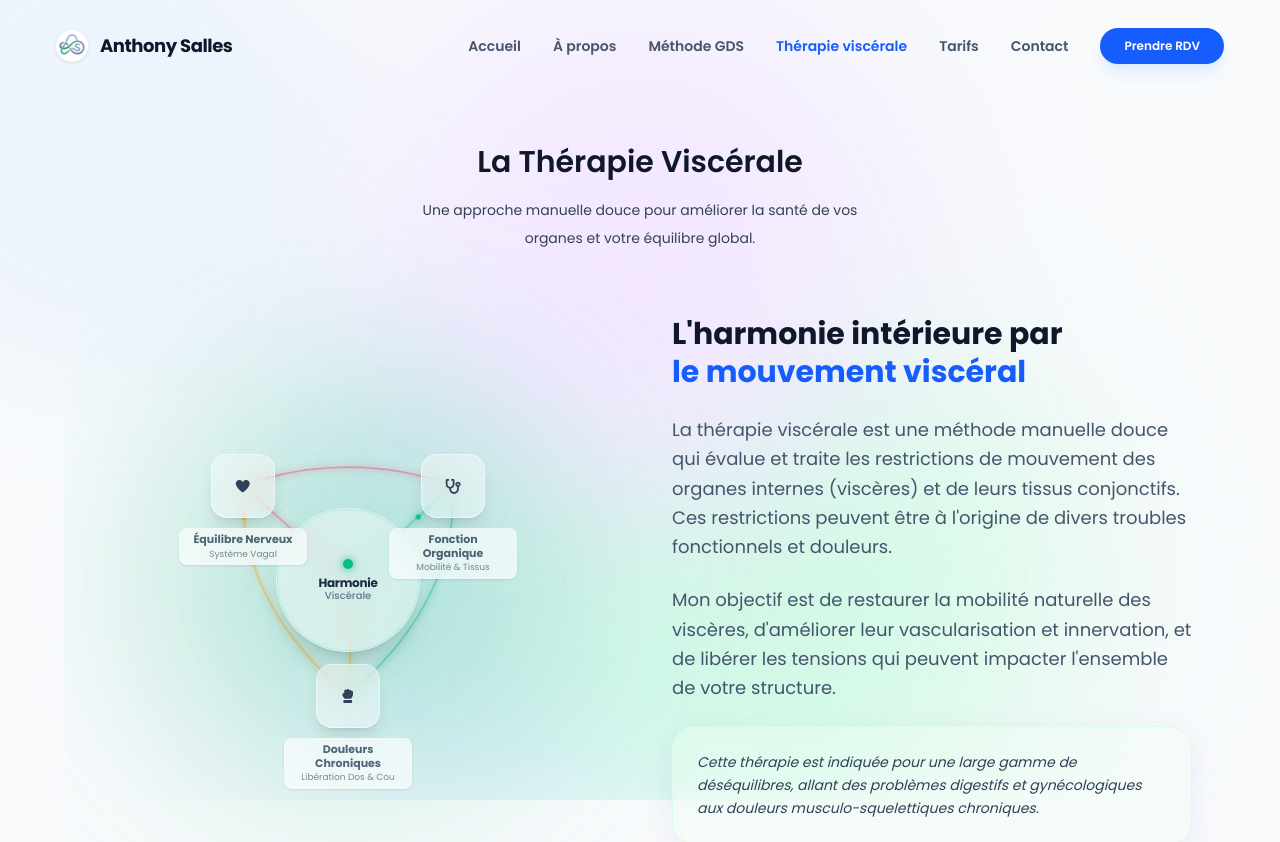
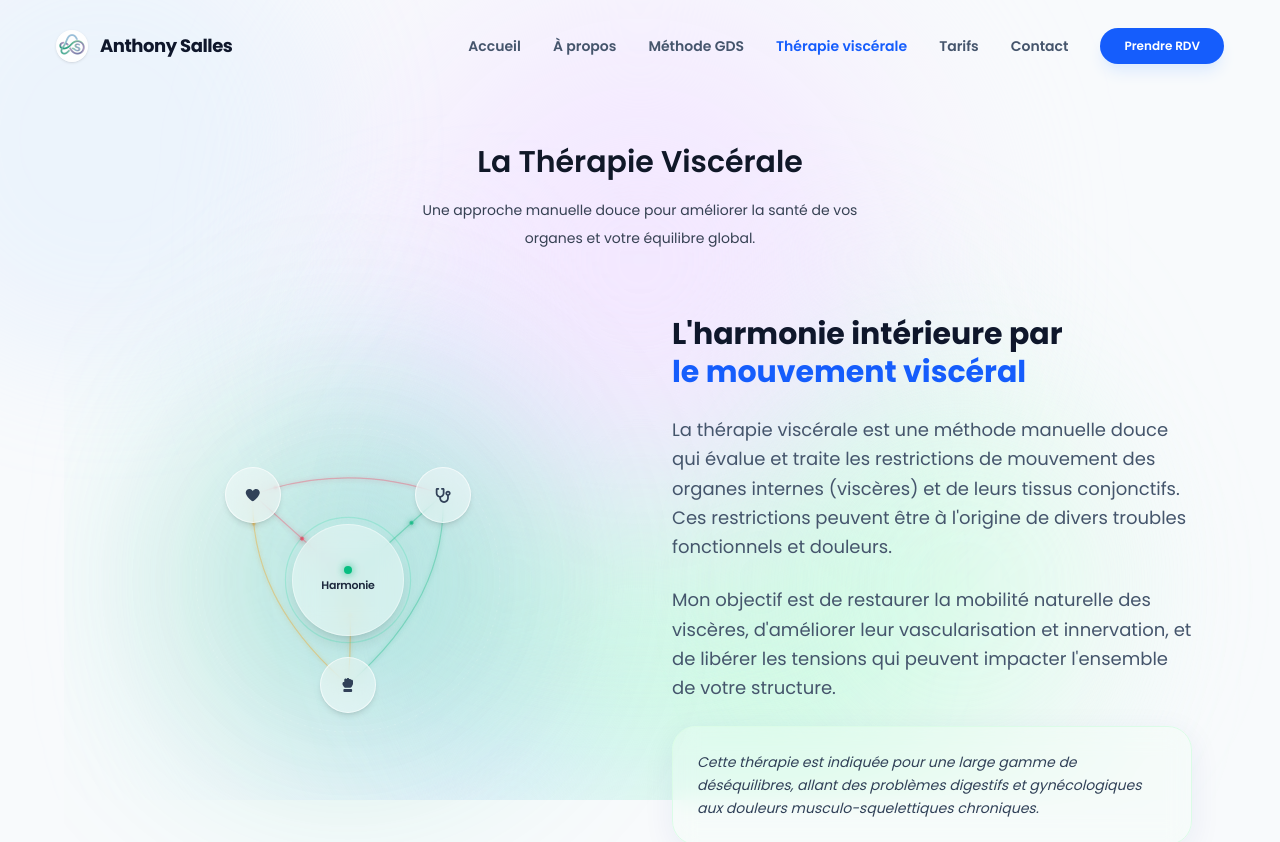
Before and after one commit to LTiollier/anthony-salles, a Next.js app: page /therapie-viscerale in a window 1280 px wide. Shown: the top 842 px of the page. Built offline with nearby package versions, Linux system fonts and the light colour scheme.

Commit message:
💄 simplification de l'animation triade viscerale

```diff
--- a/components/visceral-triad-animation.jsx
+++ b/components/visceral-triad-animation.jsx
@@ -8,9 +8,9 @@ import { faHandRock } from "@fortawesome/free-solid-svg-icons/faHandRock";
 import { faHeart } from "@fortawesome/free-solid-svg-icons/faHeart";
 
 /**
- * VisceralTriadAnimation Component (Option 2)
- * High-performance interactive SVG & Framer Motion visualization representing the
- * 3 pillars of Visceral Therapy connected via fascial energy network.
+ * VisceralTriadAnimation Component
+ * Minimalist, elegant & high-performance visualization.
+ * Uses floating circular pearls and fluid energy paths without text clutter or square cards.
  */
 export default function VisceralTriadAnimation() {
   const shouldReduceMotion = useReducedMotion();
@@ -19,48 +19,38 @@ export default function VisceralTriadAnimation() {
   const nodes = [
     {
       id: "organic",
-      title: "Fonction Organique",
-      subtitle: "Mobilité & Tissus",
+      label: "Fonction Organique",
       icon: faStethoscope,
       cx: 300,
       cy: 110,
-      color: "emerald",
-      bgClass: "bg-emerald-500",
-      textClass: "text-emerald-600",
-      borderClass: "border-emerald-300",
+      color: "#10b981", // Emerald
+      iconColorClass: "text-emerald-500",
       glowColor: "rgba(16, 185, 129, 0.4)",
     },
     {
       id: "structure",
-      title: "Douleurs Chroniques",
-      subtitle: "Libération Dos & Cou",
+      label: "Douleurs Chroniques",
       icon: faHandRock,
       cx: 200,
       cy: 310,
-      color: "amber",
-      bgClass: "bg-amber-500",
-      textClass: "text-amber-600",
-      borderClass: "border-amber-300",
+      color: "#f59e0b", // Amber
+      iconColorClass: "text-amber-500",
       glowColor: "rgba(245, 158, 11, 0.4)",
     },
     {
       id: "nervous",
-      title: "Équilibre Nerveux",
-      subtitle: "Système Vagal",
+      label: "Équilibre Nerveux",
       icon: faHeart,
       cx: 100,
       cy: 110,
-      color: "rose",
-      bgClass: "bg-rose-500",
-      textClass: "text-rose-600",
-      borderClass: "border-rose-300",
+      color: "#f43f5e", // Rose
+      iconColorClass: "text-rose-500",
       glowColor: "rgba(244, 63, 94, 0.4)",
     },
   ];
 
   // SVG Paths linking Center (200,200) to Nodes and Node-to-Node perimeters
   const connections = [
-    // Center to Nodes
     {
       id: "c-organic",
       from: "center",
@@ -88,7 +78,6 @@ export default function VisceralTriadAnimation() {
       duration: 3.8,
       delay: 0.2,
     },
-    // Perimeter links
     {
       id: "p-org-str",
       from: "organic",
@@ -119,31 +108,31 @@ export default function VisceralTriadAnimation() {
   ];
 
   const getPathOpacity = (conn) => {
-    if (!activeNode) return 0.4;
-    if (conn.from === activeNode || conn.to === activeNode) return 0.9;
-    return 0.15;
+    if (!activeNode) return 0.35;
+    if (conn.from === activeNode || conn.to === activeNode) return 0.85;
+    return 0.1;
   };
 
   const getPathWidth = (conn) => {
-    if (!activeNode) return 1.5;
-    if (conn.from === activeNode || conn.to === activeNode) return 2.5;
+    if (!activeNode) return 1.2;
+    if (conn.from === activeNode || conn.to === activeNode) return 2.2;
     return 1;
   };
 
   return (
-    <div className="relative size-80 md:size-[420px] flex items-center justify-center select-none">
-      {/* Dynamic Background Glow Layer (GPU accelerated, fixed position blur) */}
+    <div className="relative size-80 md:size-[380px] flex items-center justify-center select-none">
+      {/* Soft Background Glow Layer */}
       <div
-        className="absolute inset-4 rounded-full blur-[90px] opacity-25 transition-all duration-700 pointer-events-none"
+        className="absolute inset-6 rounded-full blur-[80px] opacity-20 transition-all duration-700 pointer-events-none"
         style={{
           background:
             activeNode === "organic"
-              ? "radial-gradient(circle, rgba(16,185,129,0.5) 0%, rgba(255,255,255,0) 70%)"
+              ? "radial-gradient(circle, rgba(16,185,129,0.6) 0%, transparent 70%)"
               : activeNode === "structure"
-                ? "radial-gradient(circle, rgba(245,158,11,0.5) 0%, rgba(255,255,255,0) 70%)"
+                ? "radial-gradient(circle, rgba(245,158,11,0.6) 0%, transparent 70%)"
                 : activeNode === "nervous"
-                  ? "radial-gradient(circle, rgba(244,63,94,0.5) 0%, rgba(255,255,255,0) 70%)"
-                  : "radial-gradient(circle, rgba(16,185,129,0.3) 0%, rgba(245,158,11,0.2) 40%, rgba(244,63,94,0.2) 80%)",
+                  ? "radial-gradient(circle, rgba(244,63,94,0.6) 0%, transparent 70%)"
+                  : "radial-gradient(circle, rgba(16,185,129,0.3) 0%, rgba(245,158,11,0.2) 50%, rgba(244,63,94,0.2) 100%)",
         }}
       />
 
@@ -152,30 +141,29 @@ export default function VisceralTriadAnimation() {
         viewBox="0 0 400 400"
         fill="none"
         xmlns="http://www.w3.org/2000/svg"
-        className="w-full h-full drop-shadow-md z-0 overflow-visible"
+        className="w-full h-full drop-shadow-sm z-0 overflow-visible"
       >
-        {/* Render Fascial Connections */}
         {connections.map((conn) => (
           <g key={conn.id}>
-            {/* Background Glow Path */}
+            {/* Soft Outer Glow Path */}
             <m.path
               d={conn.d}
               stroke={conn.color}
-              strokeWidth={getPathWidth(conn) + 3}
+              strokeWidth={getPathWidth(conn) + 2}
               strokeLinecap="round"
               initial={{ opacity: 0 }}
-              animate={{ opacity: getPathOpacity(conn) * 0.4 }}
+              animate={{ opacity: getPathOpacity(conn) * 0.3 }}
               transition={{ duration: 0.3 }}
               style={{ filter: "blur(3px)" }}
             />
 
-            {/* Main Interactive Path */}
+            {/* Main Fascial Path */}
             <m.path
               d={conn.d}
               stroke={conn.color}
               strokeWidth={getPathWidth(conn)}
               strokeLinecap="round"
-              strokeDasharray="6 4"
+              strokeDasharray="4 4"
               initial={{ pathLength: 0, opacity: 0 }}
               whileInView={{ pathLength: 1, opacity: getPathOpacity(conn) }}
               viewport={{ once: true }}
@@ -186,14 +174,14 @@ export default function VisceralTriadAnimation() {
               }}
             />
 
-            {/* Light Pulse Energy Particles */}
+            {/* Energy Flow Particles */}
             {!shouldReduceMotion && (
               <m.circle
                 r={
                   activeNode &&
                   (conn.from === activeNode || conn.to === activeNode)
-                    ? "3.5"
-                    : "2.5"
+                    ? "3"
+                    : "2"
                 }
                 fill={conn.color}
                 initial={{ opacity: 0, "--offset-dist": "0%" }}
@@ -210,57 +198,54 @@ export default function VisceralTriadAnimation() {
                 style={{
                   offsetPath: `path("${conn.d}")`,
                   offsetDistance: "var(--offset-dist)",
-                  filter: `drop-shadow(0 0 6px ${conn.color})`,
+                  filter: `drop-shadow(0 0 4px ${conn.color})`,
                 }}
               />
             )}
           </g>
         ))}
 
-        {/* Outer Glass Ring Frame */}
+        {/* Delicate Outer Ring */}
         <circle
           cx="200"
           cy="200"
-          r="165"
-          stroke="rgba(255, 255, 255, 0.4)"
+          r="160"
+          stroke="rgba(255, 255, 255, 0.3)"
           strokeWidth="1"
           strokeDasharray="2 6"
-          className="opacity-60"
+          className="opacity-50"
         />
       </svg>
 
-      {/* Central Equilibrium Node (Glassmorphism Core) */}
+      {/* Central Glass Orb (Minimalist Center) */}
       <m.div
-        className="absolute z-10 size-28 md:size-36 rounded-full glass border border-white/40 shadow-xl flex flex-col items-center justify-center p-3 text-center cursor-pointer group"
+        className="absolute z-10 size-24 md:size-28 rounded-full glass border border-white/40 shadow-lg flex flex-col items-center justify-center p-2 text-center cursor-pointer group"
         initial={{ scale: 0.8, opacity: 0 }}
         whileInView={{ scale: 1, opacity: 1 }}
         viewport={{ once: true }}
         transition={{ type: "spring", stiffness: 120, damping: 18 }}
-        whileHover={{ scale: 1.06 }}
+        whileHover={{ scale: 1.08 }}
         onMouseEnter={() => setActiveNode("center")}
         onMouseLeave={() => setActiveNode(null)}
       >
-        {/* Soft Inner Pulsing Ring */}
+        {/* Concentric Breathing Pulse */}
         <m.div
-          className="absolute inset-1 rounded-full border border-emerald-400/30"
+          className="absolute inset-0 rounded-full border border-emerald-400/30 pointer-events-none"
           animate={
             shouldReduceMotion
               ? undefined
-              : { scale: [1, 1.08, 1], opacity: [0.3, 0.7, 0.3] }
+              : { scale: [1, 1.15, 1], opacity: [0.2, 0.6, 0.2] }
           }
-          transition={{ duration: 3.5, repeat: Infinity, ease: "easeInOut" }}
+          transition={{ duration: 4, repeat: Infinity, ease: "easeInOut" }}
         />
 
-        <div className="size-2.5 rounded-full bg-emerald-500 mb-1.5 animate-pulse shadow-[0_0_8px_#10b981]" />
-        <span className="text-xs font-bold text-slate-800 tracking-tight leading-tight">
+        <div className="size-2 rounded-full bg-emerald-500 mb-1 animate-pulse shadow-[0_0_8px_#10b981]" />
+        <span className="text-[11px] font-semibold text-slate-800 tracking-tight">
           Harmonie
-        </span>
-        <span className="text-[10px] text-slate-500 font-medium leading-tight">
-          Viscérale
         </span>
       </m.div>
 
-      {/* 3 Interactive Peripheral Nodes */}
+      {/* 3 Circular Floating Nodes (No Tooltips, Pure Clean Elegance) */}
       {nodes.map((node) => {
         const isHovered = activeNode === node.id;
         const leftPct = (node.cx / 400) * 100;
@@ -274,11 +259,11 @@ export default function VisceralTriadAnimation() {
           >
             <m.button
               type="button"
-              aria-label={node.title}
-              className={`relative size-14 md:size-16 rounded-2xl glass border flex items-center justify-center shadow-lg transition-all duration-300 ${
+              aria-label={node.label}
+              className={`relative size-12 md:size-14 rounded-full glass border flex items-center justify-center shadow-md transition-all duration-300 ${
                 isHovered
-                  ? `${node.borderClass} bg-white scale-110 shadow-2xl ring-4 ring-offset-2 ring-emerald-100`
-                  : "border-white/50 hover:border-slate-300"
+                  ? "bg-white border-white scale-115 shadow-xl ring-4 ring-emerald-100/50"
+                  : "border-white/60 hover:border-white"
               }`}
               initial={{ scale: 0, opacity: 0 }}
               whileInView={{ scale: 1, opacity: 1 }}
@@ -295,41 +280,23 @@ export default function VisceralTriadAnimation() {
                 setActiveNode(activeNode === node.id ? null : node.id)
               }
             >
-              {/* Outer Pulse effect on hover */}
+              {/* Soft Pulse Halo on Hover */}
               {isHovered && (
                 <m.span
-                  className={`absolute inset-0 rounded-2xl ${node.bgClass} opacity-20`}
-                  initial={{ scale: 1, opacity: 0.4 }}
-                  animate={{ scale: 1.3, opacity: 0 }}
+                  className="absolute inset-0 rounded-full bg-emerald-400/20"
+                  initial={{ scale: 1, opacity: 0.5 }}
+                  animate={{ scale: 1.4, opacity: 0 }}
                   transition={{ duration: 1, repeat: Infinity }}
                 />
               )}
 
               <FontAwesomeIcon
                 icon={node.icon}
-                className={`size-6 transition-colors duration-300 ${
-                  isHovered ? node.textClass : "text-slate-700"
+                className={`size-5 transition-colors duration-300 ${
+                  isHovered ? node.iconColorClass : "text-slate-700"
                 }`}
               />
             </m.button>
-
-            {/* Label Tooltip */}
-            <m.div
-              className={`absolute left-1/2 -translate-x-1/2 mt-2 w-32 px-2 py-1 rounded-lg text-center backdrop-blur-md border shadow-sm pointer-events-none transition-all duration-300 ${
-                isHovered
-                  ? "bg-slate-900/90 text-white border-slate-700 opacity-100 translate-y-0"
-                  : "bg-white/80 text-slate-700 border-white/60 opacity-80 translate-y-0.5"
-              }`}
-              initial={false}
-              animate={{ scale: isHovered ? 1.05 : 1 }}
-            >
-              <p className="text-[11px] font-bold leading-tight">
-                {node.title}
-              </p>
-              <p className="text-[9px] opacity-75 font-normal leading-tight mt-0.5">
-                {node.subtitle}
-              </p>
-            </m.div>
           </div>
         );
       })}
```
